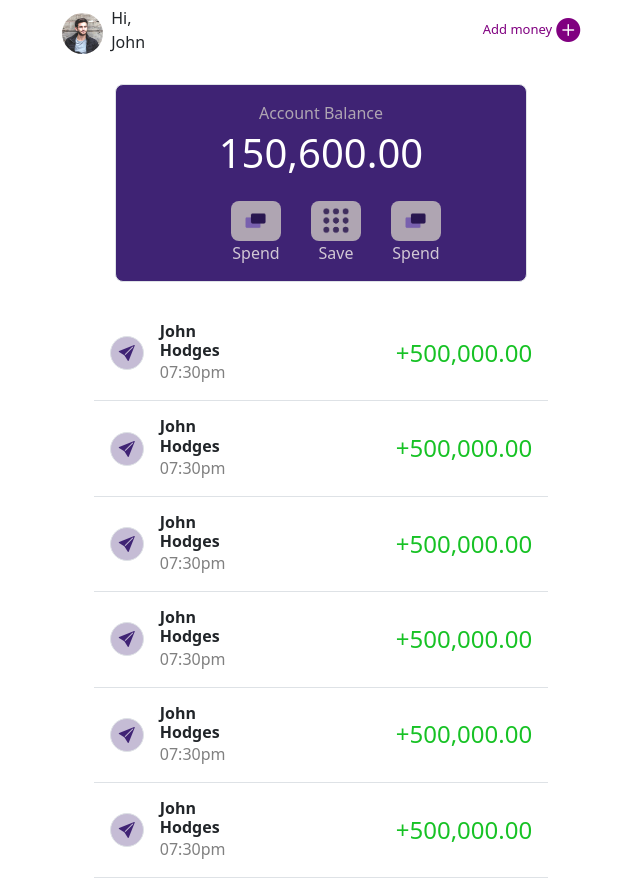
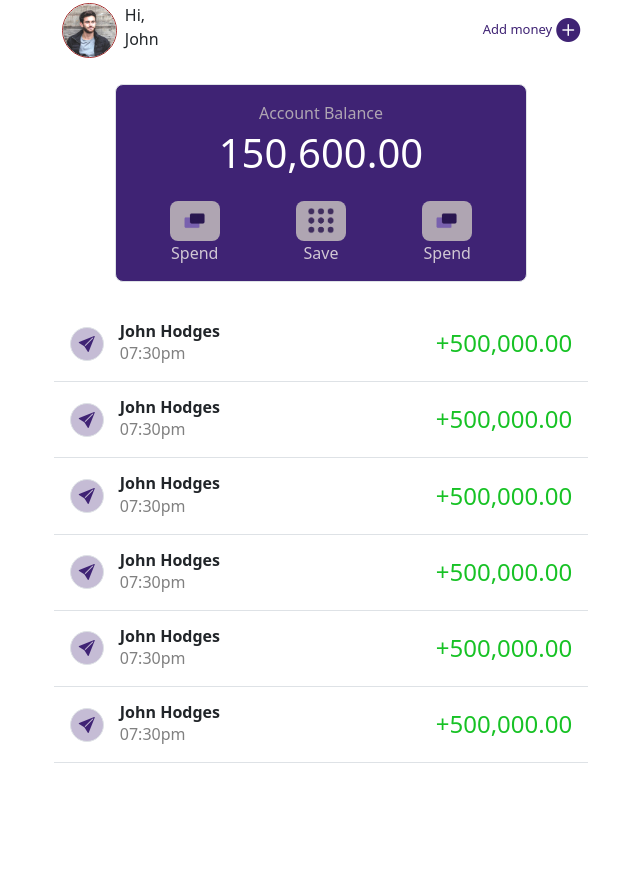
Before and after one commit to Timilovic/kudaz, a plain HTML site: page index.html in a window 1280 px wide. Shown: the whole page, without its empty margins (319-959 px from the left). After the commit the page ends 800 px from the top, so only its background shows below. Drawn offline with nearby package versions, Linux system fonts and the light colour scheme.

Commit message:
first face done

```diff
--- a/index.html
+++ b/index.html
@@ -12,7 +12,7 @@
 <body>
     <main class="m-auto">
         <header class="d-flex align-items-center px-3">
-            <div class="left d-flex align-items-end">
+            <div class="left d-flex ">
                 <div class="img-div rounded-circle me-2">
                     <img src="image/my-profile-img.jpg" class="w-100 h-100 rounded-circle" alt="">
                 </div>
@@ -23,11 +23,11 @@
             <div class="right d-flex"><p class="m-0 me-1">Add money</p> <i class="bi bi-plus-circle-fill m-0  fs-4 rounded-circle cursor-pointer"></i></div>
         </header>
 
-        <div class="b-box mt-4 p-3 w-75 rounded-3 m-auto mb-4 text-center border" >
+        <div class="b-box mt-4 p-3  rounded-3 m-auto mb-4 text-center border" >
             <p class="mb-1 ">Account Balance</p>
             <h1 class="text-white">150,600.00</h1>
 
-            <div class="icos d-flex justify-content-center mt-4">
+            <div class="icos d-flex justify-content-around mt-4">
 
                 <div>
                      <div class="img-div rounded-3">
@@ -55,7 +55,7 @@
 
 
 
-        <section class="px-5">
+        <section class="px-2">
             <div class="history p-3 d-flex justify-content-between align-items-center border-bottom">
                 <div class="left d-flex align-items-center">
                     <span class="border rounded-circle px-2 py-1 me-3">
--- a/style.css
+++ b/style.css
@@ -19,11 +19,12 @@ header{
     color: #3F2374;
 }
 header .img-div{
-    width: 55px;
+    min-width: 55px;
+    border: 1px solid brown;
     display: flex;
 }
 header .right{
-    color: purple;
+    color: #3F2374;
     align-items: center;
     height: 100%;
 }
@@ -33,10 +34,10 @@ header .right > p{
 .b-box{
     background-color: #3F2374;
     color: rgba(196, 190, 190, 0.842);
+    width: 75%;
 }
 .icos > div{
     width: 50px;
-    margin-left: 30px !important;
     cursor: pointer;
 }
 .icos .img-div{
@@ -78,4 +79,7 @@ header .right > p{
     main{
         width: 100%;
     }
+    .b-box{
+        width: 95%;
+    }
 }
```
